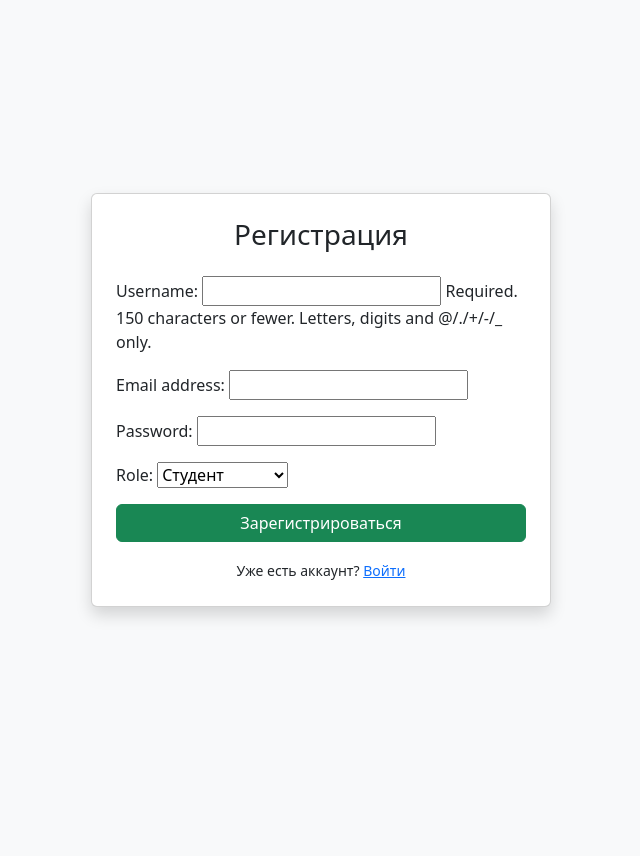
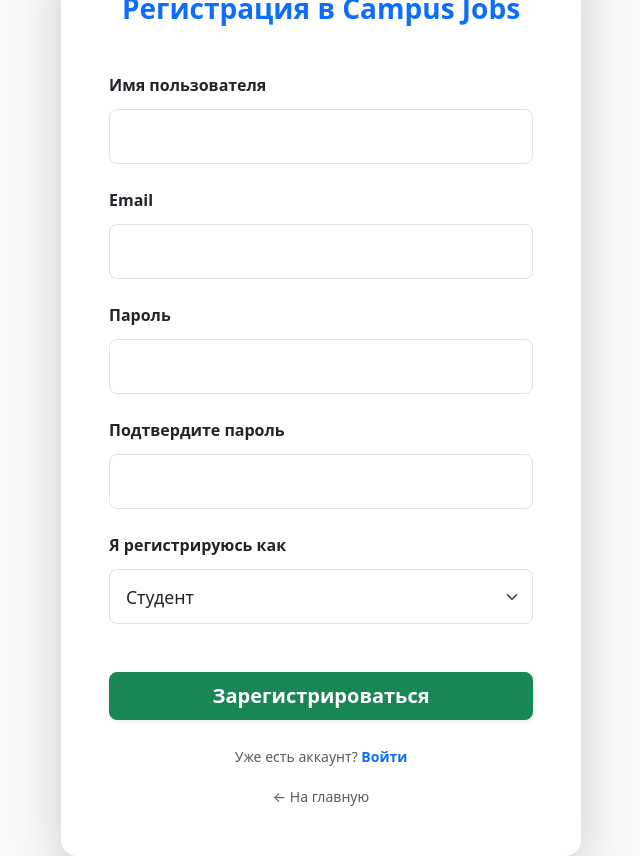
Before and after one commit to TastePate/campus_job, a Django app: page /register/ in a window 1280 px wide. Shown: the whole page, without its empty margins (319-959 px from the left). Before the commit the page ends 618 px from the top, so only its background shows below. Run offline with Django 4.2, Linux system fonts and the light colour scheme.

Commit message:
Added styles

```diff
--- a/campus_job/jobs/forms.py
+++ b/campus_job/jobs/forms.py
@@ -1,27 +1,69 @@
 from django import forms
+from django.contrib.auth.forms import AuthenticationForm
 from django.contrib.auth.models import User
 from .models import Profile, Job, Resume, Employer
 
+class LoginForm(AuthenticationForm):
+    username = forms.CharField(
+        label="Логин",
+        widget=forms.TextInput(attrs={
+            'class': 'form-control',
+            'placeholder': '',
+            'autofocus': True
+        })
+    )
+    password = forms.CharField(
+        label="Пароль",
+        widget=forms.PasswordInput(attrs={
+            'class': 'form-control',
+            'placeholder': ''
+        })
+    )
 
 class RegisterForm(forms.ModelForm):
-    password = forms.CharField(widget=forms.PasswordInput)
-    role = forms.ChoiceField(choices=Profile.ROLE_CHOICES)
+    username = forms.CharField(
+        label="Имя пользователя",
+        widget=forms.TextInput(attrs={'class': 'form-control', 'placeholder': ''}),
+    )
+    email = forms.EmailField(
+        label="Email",
+        widget=forms.EmailInput(attrs={'class': 'form-control', 'placeholder': ''}),
+    )
+    password = forms.CharField(
+        label="Пароль",
+        widget=forms.PasswordInput(attrs={'class': 'form-control', 'placeholder': ''}),
+    )
+    password2 = forms.CharField(
+        label="Подтвердите пароль",
+        widget=forms.PasswordInput(attrs={'class': 'form-control', 'placeholder': ''}),
+    )
+    role = forms.ChoiceField(
+        choices=Profile.ROLE_CHOICES,
+        label="Я регистрируюсь как",
+        widget=forms.Select(attrs={'class': 'form-select'})
+    )
 
     class Meta:
         model = User
-        fields = ('username', 'email', 'password')
+        fields = ('username', 'email', 'password', 'password2')
 
-    def save(self):
+    def clean_password2(self):
+        password = self.cleaned_data.get('password')
+        password2 = self.cleaned_data.get('password2')
+        if password and password2 and password != password2:
+            raise forms.ValidationError("Пароли не совпадают")
+        return password2
+
+    def save(self, commit=True):
         user = super().save(commit=False)
         user.set_password(self.cleaned_data['password'])
-        user.save()
-
-        Profile.objects.create(
-            user=user,
-            role=self.cleaned_data['role']
-        )
+        if commit:
+            user.save()
+            Profile.objects.create(
+                user=user,
+                role=self.cleaned_data['role']
+            )
         return user
-
 
 class JobForm(forms.ModelForm):
     class Meta:
--- a/campus_job/jobs/templates/jobs/register.html
+++ b/campus_job/jobs/templates/jobs/register.html
@@ -2,34 +2,94 @@
 <html lang="ru">
 <head>
     <meta charset="UTF-8">
+    <meta name="viewport" content="width=device-width, initial-scale=1">
     <title>Регистрация — Campus Jobs</title>
-    <meta name="viewport" content="width=device-width, initial-scale=1">
-
-    <!-- Bootstrap -->
     <link href="https://cdn.jsdelivr.net/npm/bootstrap@5.3.3/dist/css/bootstrap.min.css" rel="stylesheet">
+    <style>
+        .form-control, .form-select {
+            height: 55px;
+            font-size: 1.1rem;
+            padding: 0.75rem 1rem;
+            border-radius: 0.5rem;
+        }
+        .form-label {
+            margin-bottom: 0.75rem;
+            font-weight: 600;
+            color: #212529;
+        }
+        .card {
+            border: none;
+            border-radius: 1rem;
+        }
+    </style>
 </head>
 <body class="bg-light">
 
-<div class="container vh-100 d-flex justify-content-center align-items-center">
-    <div class="card shadow p-4" style="max-width: 460px; width: 100%;">
-        <h3 class="text-center mb-4">Регистрация</h3>
+<div class="container vh-100 d-flex align-items-center justify-content-center">
+    <div class="card shadow-lg" style="max-width: 520px; width: 100%;">
+        <div class="card-body p-5">
+            <h3 class="text-center mb-5 fw-bold text-primary">Регистрация в Campus Jobs</h3>
 
             <form method="post">
                 {% csrf_token %}
-            {{ form.as_p }}
 
-            <div class="d-grid mt-3">
-                <button type="submit" class="btn btn-success">
+                <div class="mb-4">
+                    <label class="form-label">{{ form.username.label }}</label>
+                    {{ form.username }}
+                    {% if form.username.errors %}
+                        <div class="text-danger small mt-2">{{ form.username.errors }}</div>
+                    {% endif %}
+                </div>
+
+                <div class="mb-4">
+                    <label class="form-label">{{ form.email.label }}</label>
+                    {{ form.email }}
+                    {% if form.email.errors %}
+                        <div class="text-danger small mt-2">{{ form.email.errors }}</div>
+                    {% endif %}
+                </div>
+
+                <div class="mb-4">
+                    <label class="form-label">{{ form.password.label }}</label>
+                    {{ form.password }}
+                    {% if form.password.errors %}
+                        <div class="text-danger small mt-2">{{ form.password.errors }}</div>
+                    {% endif %}
+                </div>
+
+                <div class="mb-4">
+                    <label class="form-label">{{ form.password2.label }}</label>
+                    {{ form.password2 }}
+                    {% if form.password2.errors %}
+                        <div class="text-danger small mt-2">{{ form.password2.errors }}</div>
+                    {% endif %}
+                </div>
+
+                <div class="mb-5">
+                    <label class="form-label">{{ form.role.label }}</label>
+                    {{ form.role }}
+                    {% if form.role.errors %}
+                        <div class="text-danger small mt-2">{{ form.role.errors }}</div>
+                    {% endif %}
+                </div>
+
+                <div class="d-grid">
+                    <button type="submit" class="btn btn-success btn-lg fw-semibold shadow-sm">
                         Зарегистрироваться
                     </button>
                 </div>
             </form>
 
+            <div class="text-center mt-4">
+                <small class="text-muted">
+                    Уже есть аккаунт?
+                    <a href="{% url 'login' %}" class="text-primary fw-semibold text-decoration-none">Войти</a>
+                </small>
+            </div>
+
             <div class="text-center mt-3">
-            <small>
-                Уже есть аккаунт?
-                <a href="{% url 'login' %}">Войти</a>
-            </small>
+                <a href="{% url 'landing' %}" class="text-muted small text-decoration-none">← На главную</a>
+            </div>
         </div>
     </div>
 </div>
--- a/campus_job/jobs/urls.py
+++ b/campus_job/jobs/urls.py
@@ -1,11 +1,7 @@
 from django.urls import path
-from .api_views import JobListView, JobDetailView, ApplicationCreateView, ApplicationListView
 from django.contrib.auth import views as auth_views
 from . import views
-from .decorators import unauthenticated_user
 
-login_view = auth_views.LoginView.as_view(template_name='jobs/login.html')
-login_view = unauthenticated_user(login_view)
 
 urlpatterns = [
     path('', views.landing_view, name='landing'),
@@ -17,7 +13,7 @@
     path('application/<int:app_id>/accept/', views.accept_application, name='accept_application'),
     path('application/<int:app_id>/reject/', views.reject_application, name='reject_application'),
     path('register/', views.register_view, name='register'),
-    path('login/', login_view, name='login'),
+    path('login/', views.login_view, name='login'),
     path('logout/', auth_views.LogoutView.as_view(), name='logout'),
     path('jobs/create/', views.job_create, name='job_create'),
     path('resume/create/', views.resume_create, name='resume_create'),
--- a/campus_job/jobs/views.py
+++ b/campus_job/jobs/views.py
@@ -1,26 +1,24 @@
+from django.contrib.auth.views import LoginView
 from django.shortcuts import render, get_object_or_404, redirect
 
 from .decorators import unauthenticated_user
-from .forms import RegisterForm, ResumeForm, EmployerForm
+from .forms import RegisterForm, ResumeForm, EmployerForm, LoginForm
 from .models import Job, Resume, Application, Profile, Employer, Notification
 from django.contrib.auth import login
 from django.contrib.auth.decorators import login_required
 from django.http import HttpResponseForbidden, JsonResponse
 from .forms import JobForm
 
-# Главная — список вакансий
 @login_required
 def job_list(request):
     jobs = Job.objects.all()
     return render(request, 'jobs/jobs.html', {'jobs': jobs})
 
-# Детали вакансии
 @login_required
 def job_detail(request, pk):
     job = get_object_or_404(Job, pk=pk)
     return render(request, 'jobs/job_detail.html', {'job': job})
 
-# Подать заявку
 @login_required
 def apply_job(request, pk):
     job = get_object_or_404(Job, pk=pk)
@@ -38,7 +36,6 @@
         return render(request, 'jobs/apply_success.html', {'job': job})
     return render(request, 'jobs/apply_form.html', {'job': job, 'resumes': resumes})
 
-# Мои заявки — список заявок пользователя
 @login_required
 def my_applications(request):
     applications = Application.objects.filter(user=request.user)
@@ -52,14 +49,25 @@
         if form.is_valid():
             user = form.save()
             login(request, user)
-
-            Profile.objects.get_or_create(user=user, defaults={'role': 'student'})
-
             return redirect('profile')
     else:
         form = RegisterForm()
 
     return render(request, 'jobs/register.html', {'form': form})
+
+
+@unauthenticated_user
+def login_view(request):
+    if request.method == 'POST':
+        form = LoginForm(data=request.POST)
+        if form.is_valid():
+            user = form.get_user()
+            login(request, user)
+            return redirect('profile')
+    else:
+        form = LoginForm()
+
+    return render(request, 'jobs/login.html', {'form': form})
 
 
 @unauthenticated_user
@@ -119,11 +127,9 @@
 
 @login_required
 def job_create(request):
-    # Проверяем, что пользователь — работодатель
     if request.user.profile.role != 'employer':
         return redirect('profile')
 
-    # Получаем или создаём объект Employer
     employer, _ = Employer.objects.get_or_create(
         user=request.user,
         defaults={'org_name': 'Моя организация'}
@@ -153,7 +159,7 @@
             resume = form.save(commit=False)
             resume.user = request.user
             resume.save()
-            return redirect('profile')  # или на apply_form, если нужно
+            return redirect('profile')
     else:
         form = ResumeForm()
 
```
Also changed, not shown: campus_job/jobs/templates/jobs/landing.html (+7 -9 lines), campus_job/jobs/templates/jobs/login.html (+55 -13 lines). Lines whose indentation alone changed are shown as unchanged.
